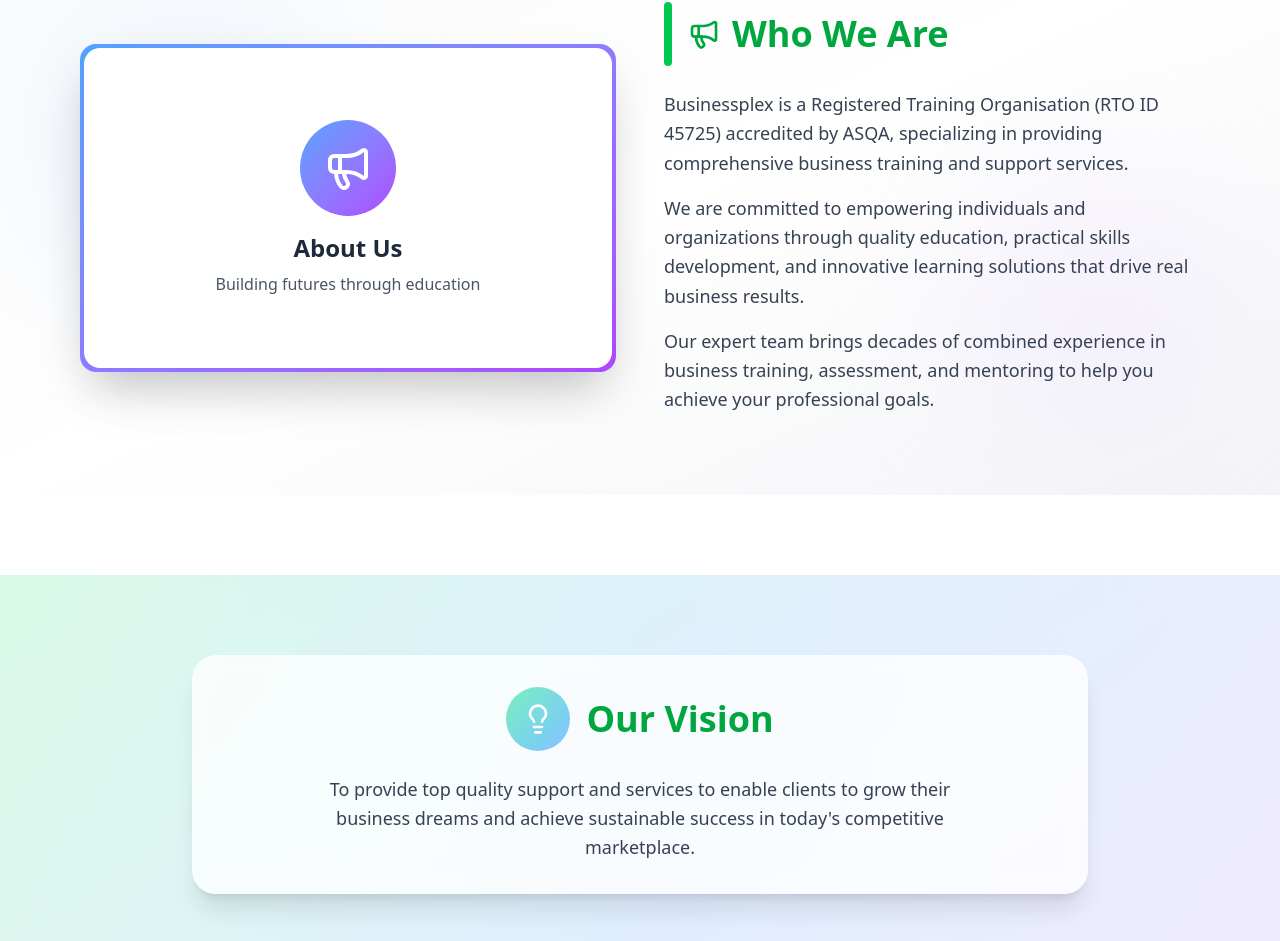
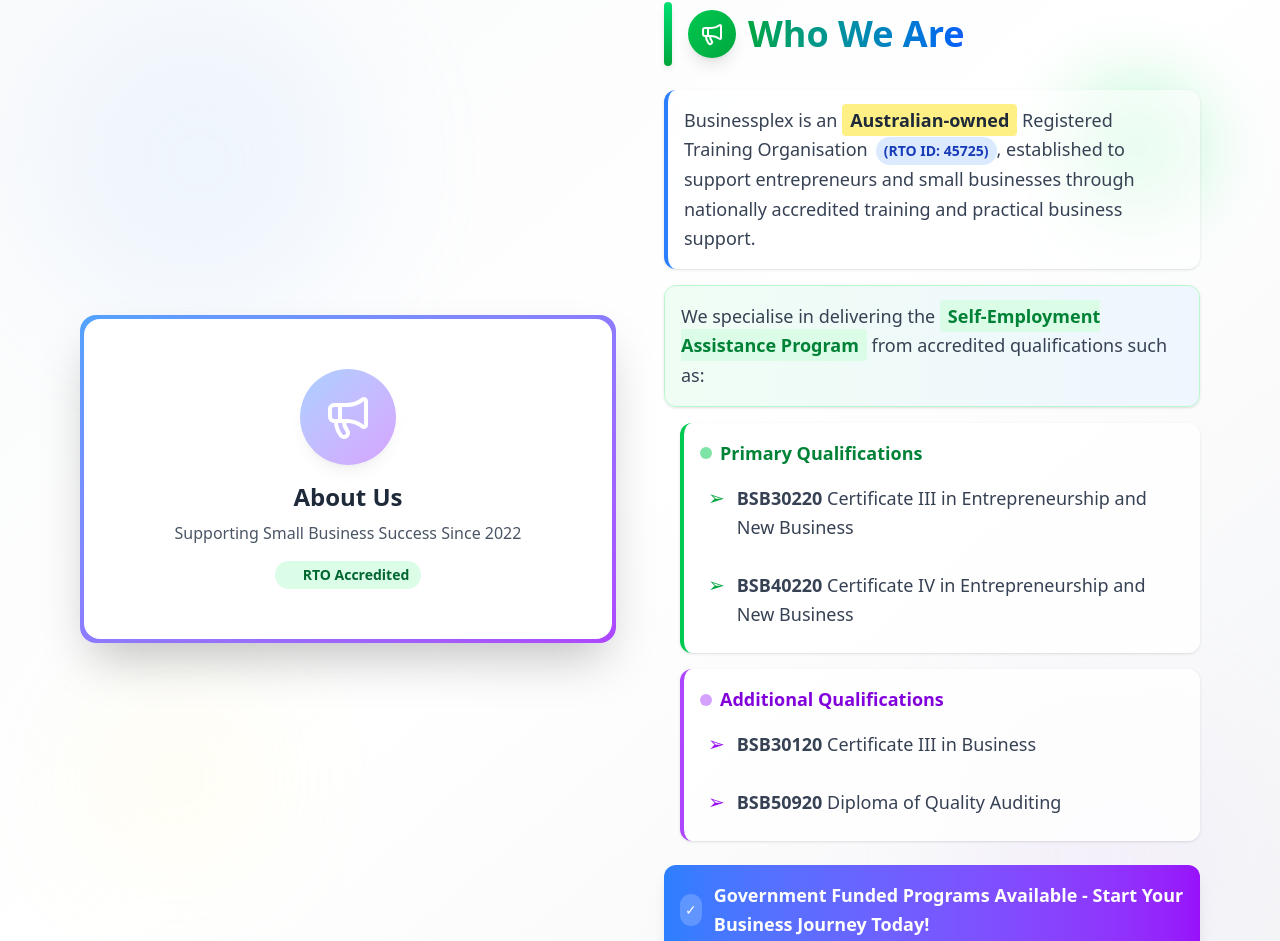
Before and after one commit to YoshithaUR/BusinessPlex_Final, a React (Vite) app in the folder frontend/: page /about in a window 1280 px wide. Shown: the part 1638-2579 px from the top of the page. Built offline with nearby package versions, Linux system fonts and the light colour scheme.

Commit message:
added the about

```diff
--- a/frontend/src/view/About.jsx
+++ b/frontend/src/view/About.jsx
@@ -76,16 +76,34 @@
         <div className="absolute top-20 left-10 w-80 h-80 bg-blue-200 opacity-20 rounded-full blur-3xl" />
         <div className="absolute bottom-10 right-10 w-72 h-72 bg-purple-200 opacity-20 rounded-full blur-3xl" />
 
+        {/* Additional floating elements */}
+        <div className="absolute top-40 right-20 w-32 h-32 bg-green-300 opacity-15 rounded-full blur-2xl animate-pulse" />
+        <div className="absolute bottom-40 left-20 w-48 h-48 bg-yellow-200 opacity-10 rounded-full blur-3xl" />
+
         <div className="relative z-10 flex flex-col md:flex-row items-center gap-12 max-w-6xl mx-auto">
           <div className="w-full md:w-1/2">
-            <div className="bg-gradient-to-br from-blue-400 to-purple-500 rounded-2xl p-1 shadow-2xl">
-              <div className="bg-white rounded-2xl p-8 h-80 flex items-center justify-center">
-                <div className="text-center">
-                  <div className="w-24 h-24 bg-gradient-to-br from-blue-400 to-purple-500 rounded-full flex items-center justify-center mx-auto mb-4">
+            <div className="bg-gradient-to-br from-blue-400 to-purple-500 rounded-2xl p-1 shadow-2xl transform hover:scale-105 transition-transform duration-300">
+              <div className="bg-white rounded-2xl p-8 h-80 flex items-center justify-center relative overflow-hidden">
+                {/* Background pattern */}
+                <div className="absolute inset-0 opacity-5">
+                  <div className="absolute inset-0" style={{
+                    backgroundImage: `radial-gradient(circle at 2px 2px, rgba(59, 130, 246, 0.5) 1px, transparent 0)`,
+                    backgroundSize: "20px 20px"
+                  }} />
+                </div>
+
+                <div className="text-center relative z-10">
+                  <div className="w-24 h-24 bg-gradient-to-br from-blue-400 to-purple-500 rounded-full flex items-center justify-center mx-auto mb-4 shadow-lg animate-pulse">
                     <Megaphone className="text-white w-12 h-12" />
                   </div>
                   <h3 className="text-2xl font-bold text-gray-800 mb-2">About Us</h3>
-                  <p className="text-gray-600">Building futures through education</p>
+                  <p className="text-gray-600 font-medium">Supporting Small Business Success Since 2022</p>
+
+                  {/* Achievement badge */}
+                  <div className="mt-4 inline-flex items-center gap-2 bg-green-100 text-green-800 px-3 py-1 rounded-full text-sm font-semibold">
+                    <div className="w-2 h-2 bg-green-500 rounded-full animate-ping" />
+                    RTO Accredited
+                  </div>
                 </div>
               </div>
             </div>
@@ -93,25 +111,81 @@
 
           <div className="w-full md:w-1/2">
             <div className="flex items-center gap-4 mb-6">
-              <div className="w-2 h-16 bg-green-500 rounded-full" />
+              <div className="w-2 h-16 bg-gradient-to-b from-green-400 to-green-600 rounded-full shadow-md" />
               <div className="flex items-center gap-3">
-                <Megaphone className="text-green-600 w-8 h-8" />
-                <h2 className="text-3xl md:text-4xl font-bold text-green-600">Who We Are</h2>
+                <div className="w-12 h-12 bg-gradient-to-br from-green-500 to-green-600 rounded-full flex items-center justify-center shadow-lg">
+                  <Megaphone className="text-white w-6 h-6" />
+                </div>
+                <h2 className="text-3xl md:text-4xl font-bold bg-gradient-to-r from-green-600 to-blue-600 bg-clip-text text-transparent">
+                  Who We Are
+                </h2>
               </div>
             </div>
+
             <div className="space-y-4 text-lg leading-relaxed text-gray-700">
-              <p>
-                Businessplex is a Registered Training Organisation (RTO ID 45725) accredited by ASQA,
-                specializing in providing comprehensive business training and support services.
+              <p className="bg-white/60 backdrop-blur-sm p-4 rounded-xl border-l-4 border-blue-500 shadow-sm">
+                Businessplex is an <span className="bg-yellow-200 px-2 py-1 rounded font-semibold text-gray-800">Australian-owned</span> Registered Training Organisation
+                <span className="inline-flex items-center gap-1 bg-blue-100 text-blue-800 px-2 py-1 rounded-full text-sm font-bold ml-2">
+                  (RTO ID: 45725)
+                </span>,
+                established to support entrepreneurs and small businesses through nationally accredited
+                training and practical business support.
               </p>
-              <p>
-                We are committed to empowering individuals and organizations through quality education,
-                practical skills development, and innovative learning solutions that drive real business results.
+
+              <p className="bg-gradient-to-r from-green-50 to-blue-50 p-4 rounded-xl border border-green-200 shadow-sm">
+                We specialise in delivering the <span className="font-bold text-green-700 bg-green-100 px-2 py-1 rounded">Self-Employment Assistance Program</span> from accredited
+                qualifications such as:
               </p>
-              <p>
-                Our expert team brings decades of combined experience in business training, assessment,
-                and mentoring to help you achieve your professional goals.
-              </p>
+
+              <div className="ml-4 space-y-3 bg-white/80 p-4 rounded-xl shadow-sm border-l-4 border-green-500">
+                <h4 className="font-bold text-green-700 mb-2 flex items-center gap-2">
+                  <div className="w-3 h-3 bg-green-500 rounded-full animate-pulse" />
+                  Primary Qualifications
+                </h4>
+                <div className="flex items-start gap-3 group hover:bg-green-50 p-2 rounded-lg transition-colors">
+                  <span className="text-green-600 font-bold text-xl">➢</span>
+                  <span className="group-hover:text-green-700 transition-colors">
+                    <span className="font-semibold">BSB30220</span> Certificate III in Entrepreneurship and New Business
+                  </span>
+                </div>
+                <div className="flex items-start gap-3 group hover:bg-green-50 p-2 rounded-lg transition-colors">
+                  <span className="text-green-600 font-bold text-xl">➢</span>
+                  <span className="group-hover:text-green-700 transition-colors">
+                    <span className="font-semibold">BSB40220</span> Certificate IV in Entrepreneurship and New Business
+                  </span>
+                </div>
+              </div>
+
+              <div className="ml-4 space-y-3 bg-white/80 p-4 rounded-xl shadow-sm border-l-4 border-purple-500">
+                <h4 className="font-bold text-purple-700 mb-2 flex items-center gap-2">
+                  <div className="w-3 h-3 bg-purple-500 rounded-full animate-pulse" />
+                  Additional Qualifications
+                </h4>
+                <div className="flex items-start gap-3 group hover:bg-purple-50 p-2 rounded-lg transition-colors">
+                  <span className="text-purple-600 font-bold text-xl">➢</span>
+                  <span className="group-hover:text-purple-700 transition-colors">
+                    <span className="font-semibold">BSB30120</span> Certificate III in Business
+                  </span>
+                </div>
+                <div className="flex items-start gap-3 group hover:bg-purple-50 p-2 rounded-lg transition-colors">
+                  <span className="text-purple-600 font-bold text-xl">➢</span>
+                  <span className="group-hover:text-purple-700 transition-colors">
+                    <span className="font-semibold">BSB50920</span> Diploma of Quality Auditing
+                  </span>
+                </div>
+              </div>
+
+              {/* Call to action highlight */}
+              <div className="mt-6 p-4 bg-gradient-to-r from-blue-500 to-purple-600 rounded-xl text-white shadow-lg">
+                <div className="flex items-center gap-3">
+                  <div className="w-8 h-8 bg-white/20 rounded-full flex items-center justify-center">
+                    <span className="text-sm font-bold">✓</span>
+                  </div>
+                  <p className="font-semibold">
+                    Government Funded Programs Available - Start Your Business Journey Today!
+                  </p>
+                </div>
+              </div>
             </div>
           </div>
         </div>
```
